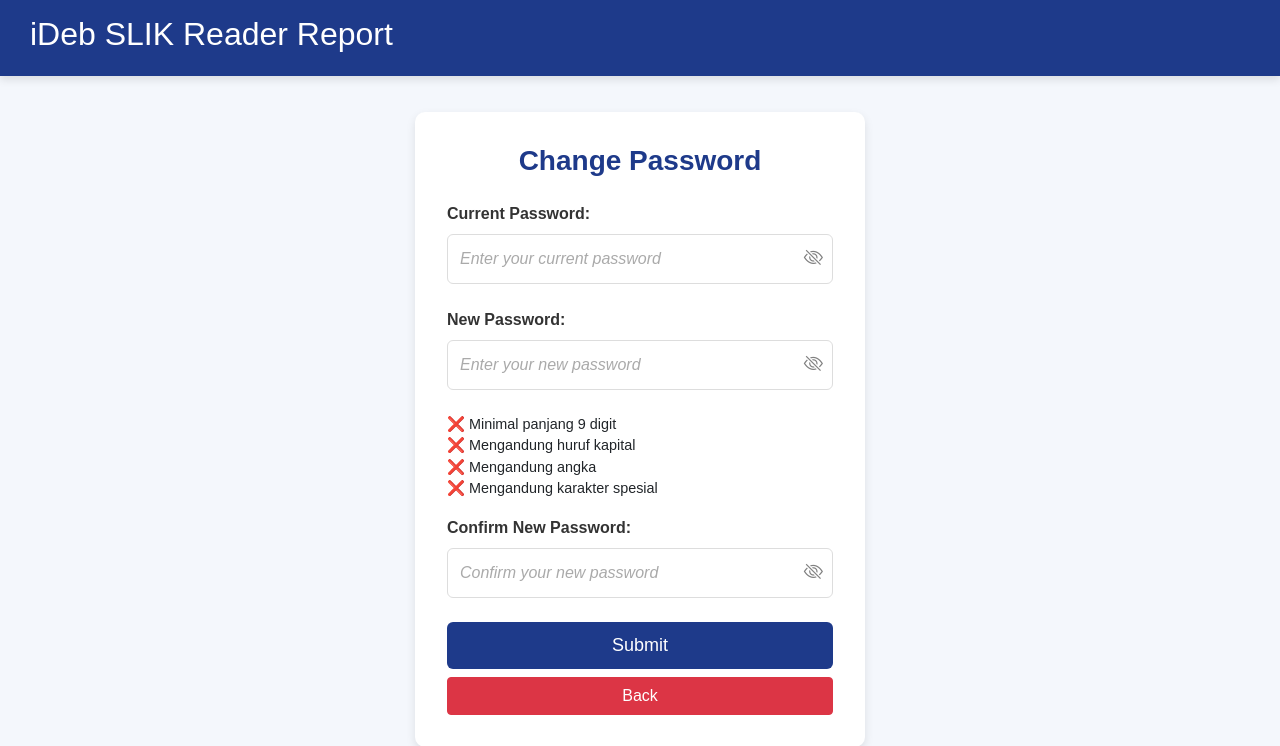
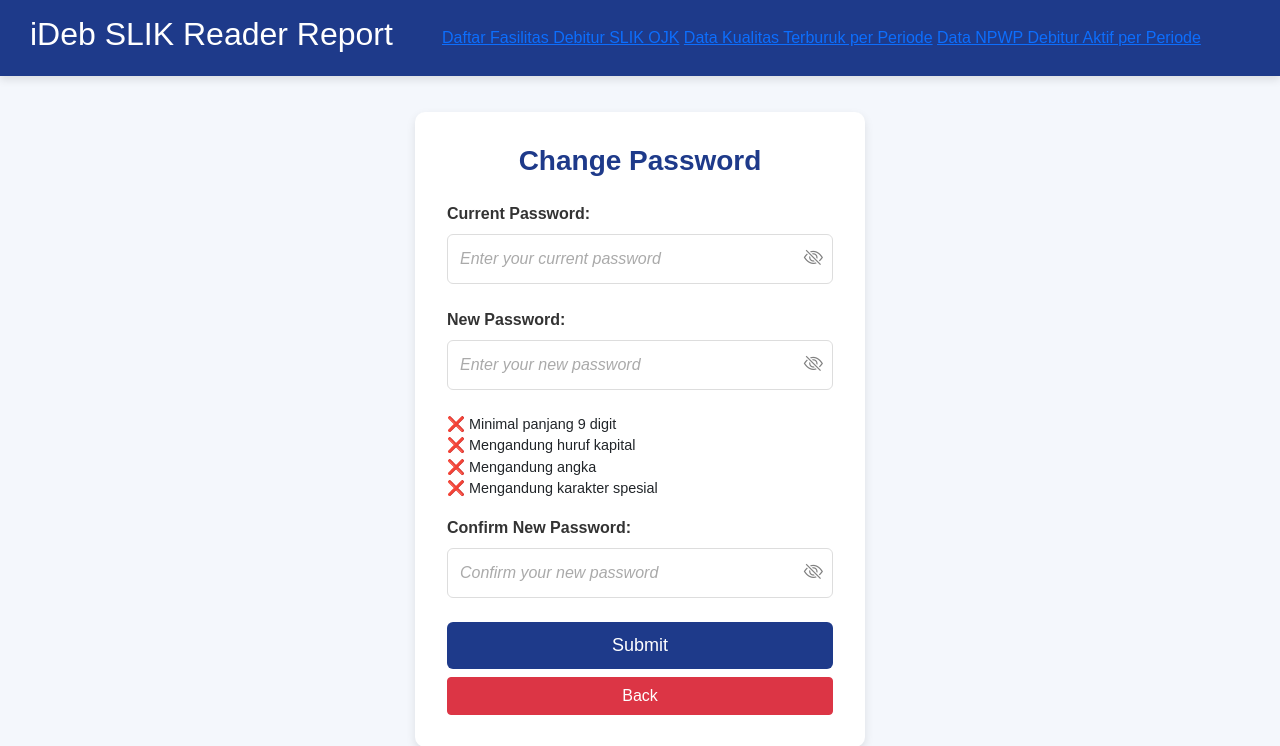
Before and after one commit to AbrorRahmatullah/ideb-slik-reader, a Flask app: page /change_password in a window 1280 px wide. Shown: the top 746 px of the page. Run offline with Flask 3, Linux system fonts and the light colour scheme; the visitor is signed in with stand-in values (Sample User, id 1); some libraries are stand-ins or nearby versions.

Commit message:
update fitur

```diff
--- a/templates/header.html
+++ b/templates/header.html
@@ -23,11 +23,11 @@
 <body>
     <div class="header">
         <h2>iDeb SLIK Reader Report</h2>
-        <!-- <div class="nav-links">
+        <div class="nav-links">
             <a href="/daftar-fasilitas-debitur">Daftar Fasilitas Debitur SLIK OJK</a>
             <a href="/data-kualitas-terburuk">Data Kualitas Terburuk per Periode</a>
             <a href="/data-debitur-aktif">Data NPWP Debitur Aktif per Periode</a>
-        </div> -->
+        </div>
         <div class="dropdown">
             <span id="fullname">{{ fullname }}</span>
             <div class="dropdown-content">
```
